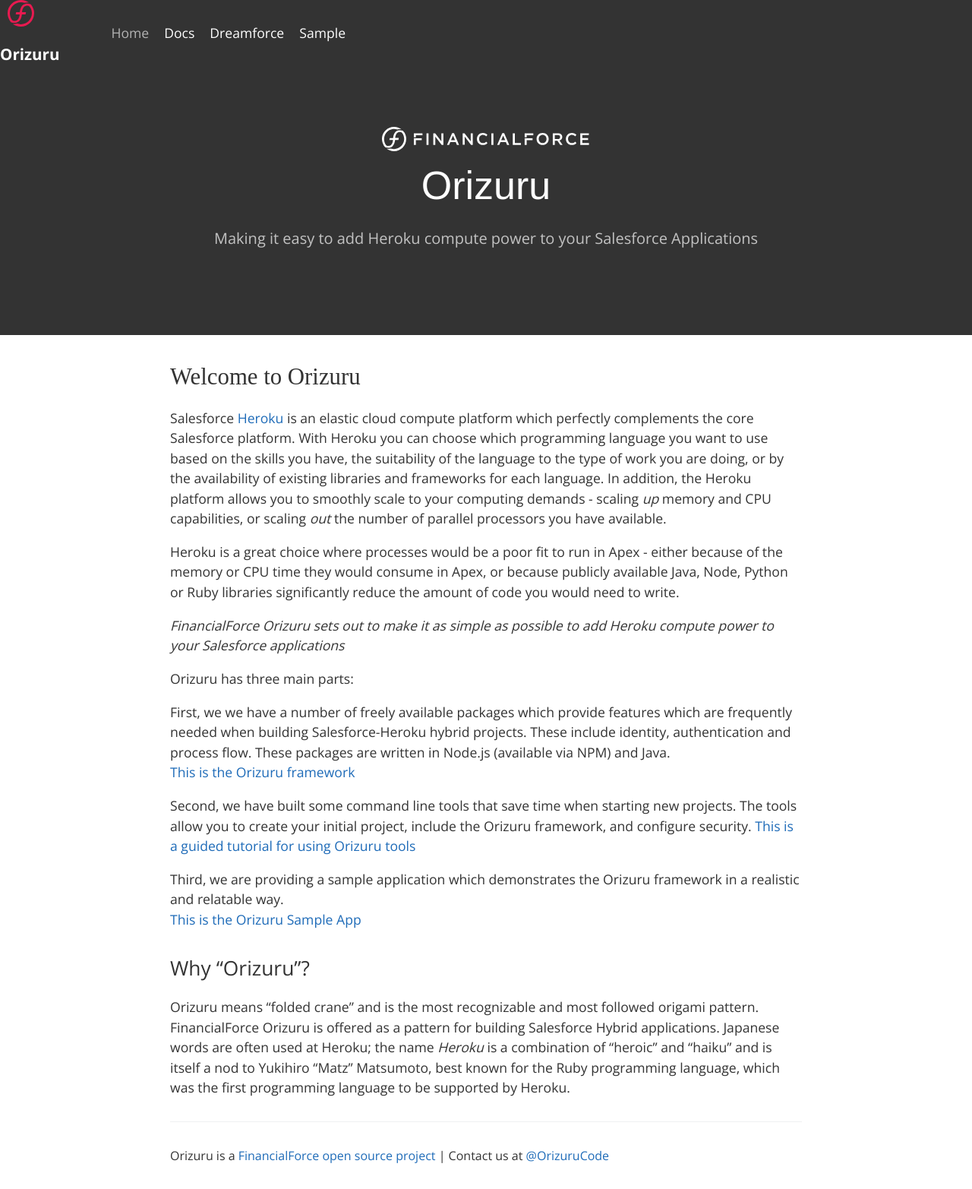
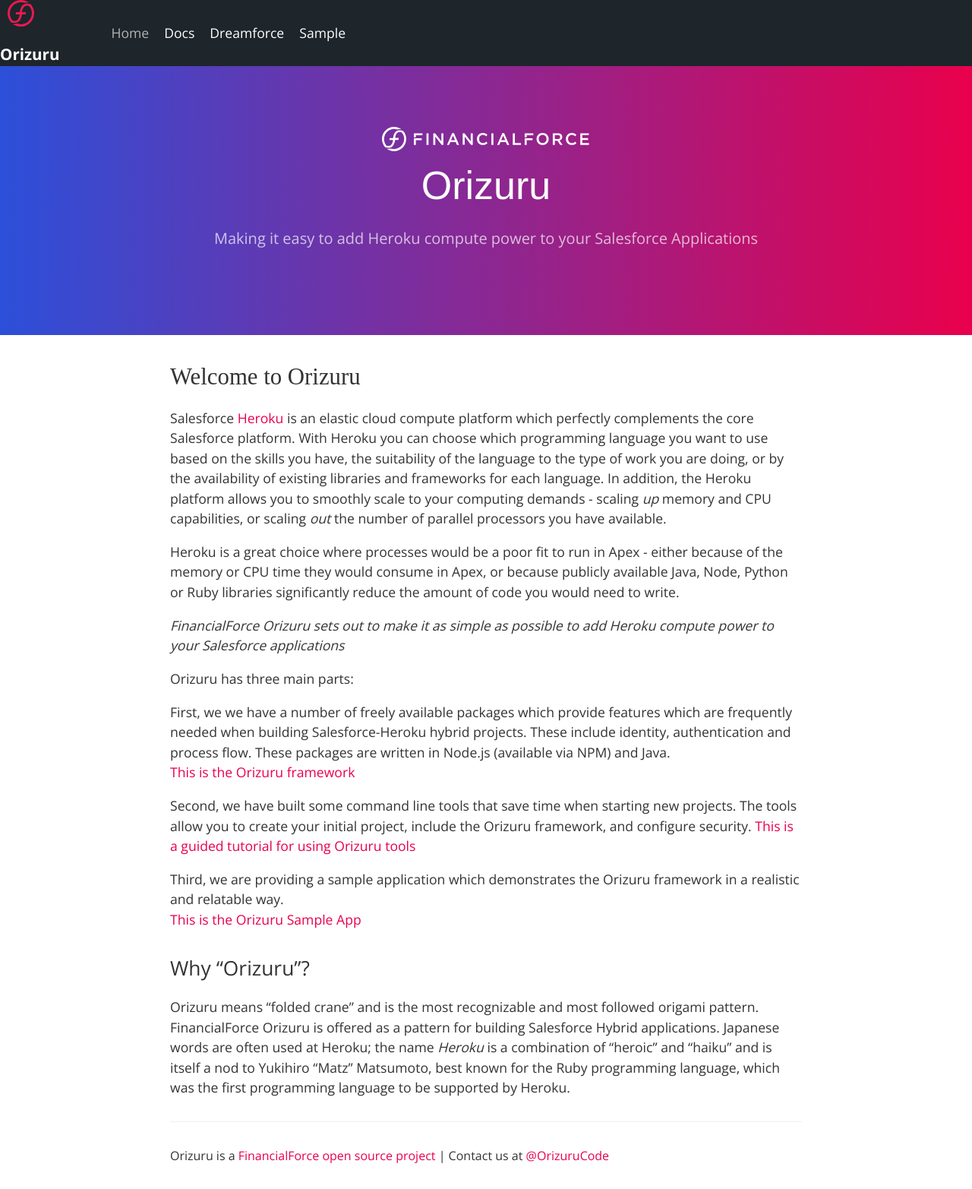
Before and after one commit to certinia/orizuru-pages, a Jekyll site: the page built from _pages/index.md, in a window 1280 px wide. Shown: the whole page at 76% size. Built offline with Jekyll 4.4.1, drawn with Linux system fonts in a browser that asks for light colours; some web fonts are replaced.

Commit message:
Update the header banner

```diff
--- a/_sass/hero.scss
+++ b/_sass/hero.scss
@@ -1,6 +1,5 @@
 .page-header {
-    background-color: $dark-blue;
-    background-image: none;
+    background: $hero-background;
 
     .project-name {
         font-family: $heading-font, sans-serif;
@@ -10,13 +9,13 @@
 
 .top-bar .logo {
     height: auto;
-    @media screen and (min-width: 64em) {
+    @media screen and (min-width: $large-breakpoint) {
         width: 275px;
     }
-    @media screen and (min-width: 42em) and (max-width: 64em) {
+    @media screen and (min-width: $medium-breakpoint) and (max-width: $large-breakpoint) {
         width: 250px;
     }
-    @media screen and (max-width: 42em) {
+    @media screen and (max-width: $medium-breakpoint) {
         width: 200px;
     }
 }
--- a/_sass/vars.scss
+++ b/_sass/vars.scss
@@ -10,7 +10,7 @@ $header-bg-color-secondary: #155799 !default;
 // Text
 $section-headings-color: #333333 !default;
 $body-text-color: #606c71 !default;
-$body-link-color: #1e6bb8 !default;
+$body-link-color: #E9004C !default;
 $blockquote-text-color: #819198 !default;
 
 // Code
@@ -29,9 +29,13 @@ $heading-font: 'Campton-Bold';
 $subheading-font: 'Campton-SemiBold';
 $body-font: 'Campton-Book';
 
+$hero-background: linear-gradient(90deg, #2C4FD9, #E9004C);
+
 // block colours
 $main-font-color: #333333;
-$dark-blue: #333333;
+$active-link-color: #E9004C;
+
+$dark-blue: #1e252b;
 $medium-blue: #005FB2;
 $light-blue: #0C8EFF;
 $light-gray: #eeeeee;
```
